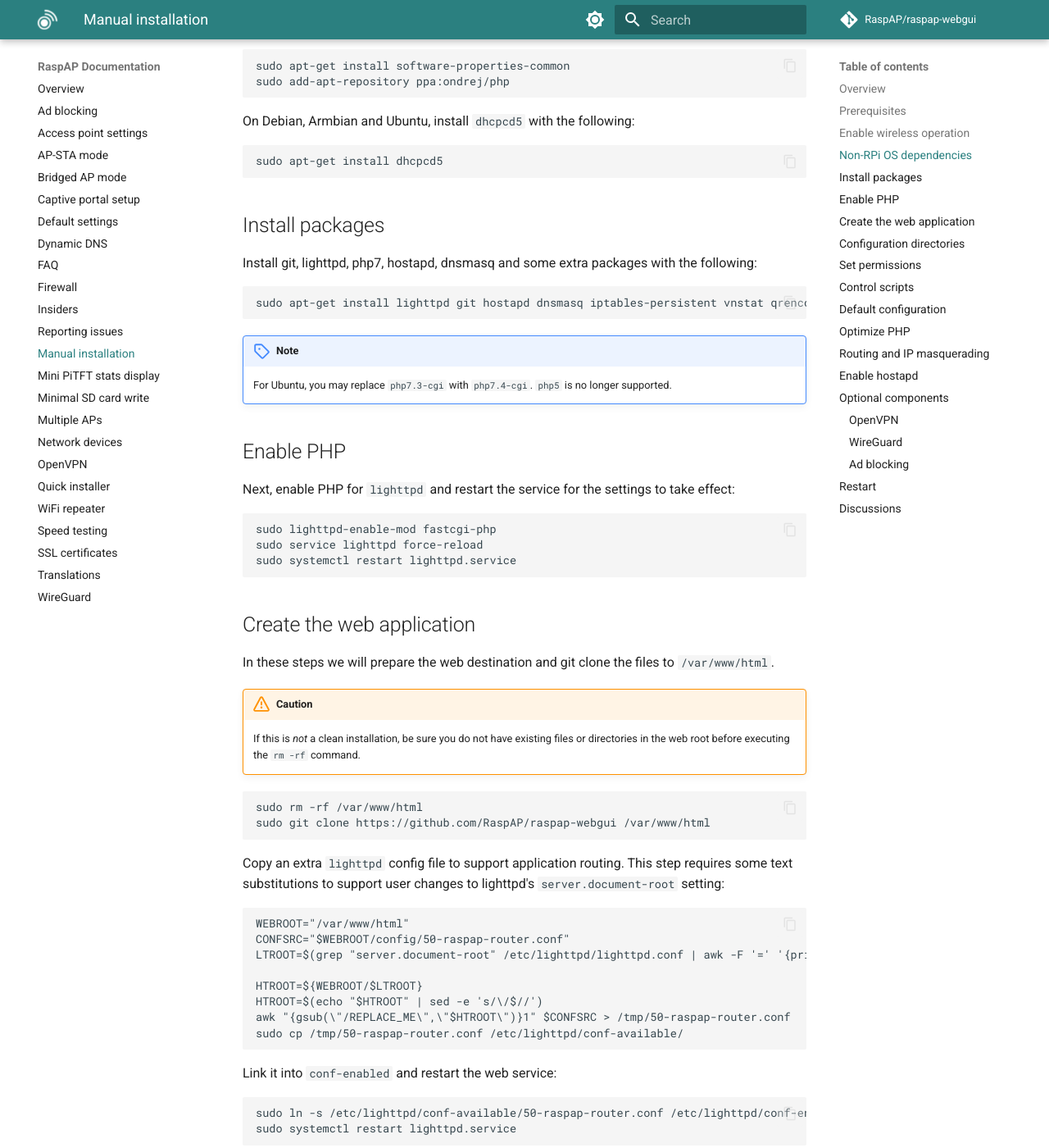
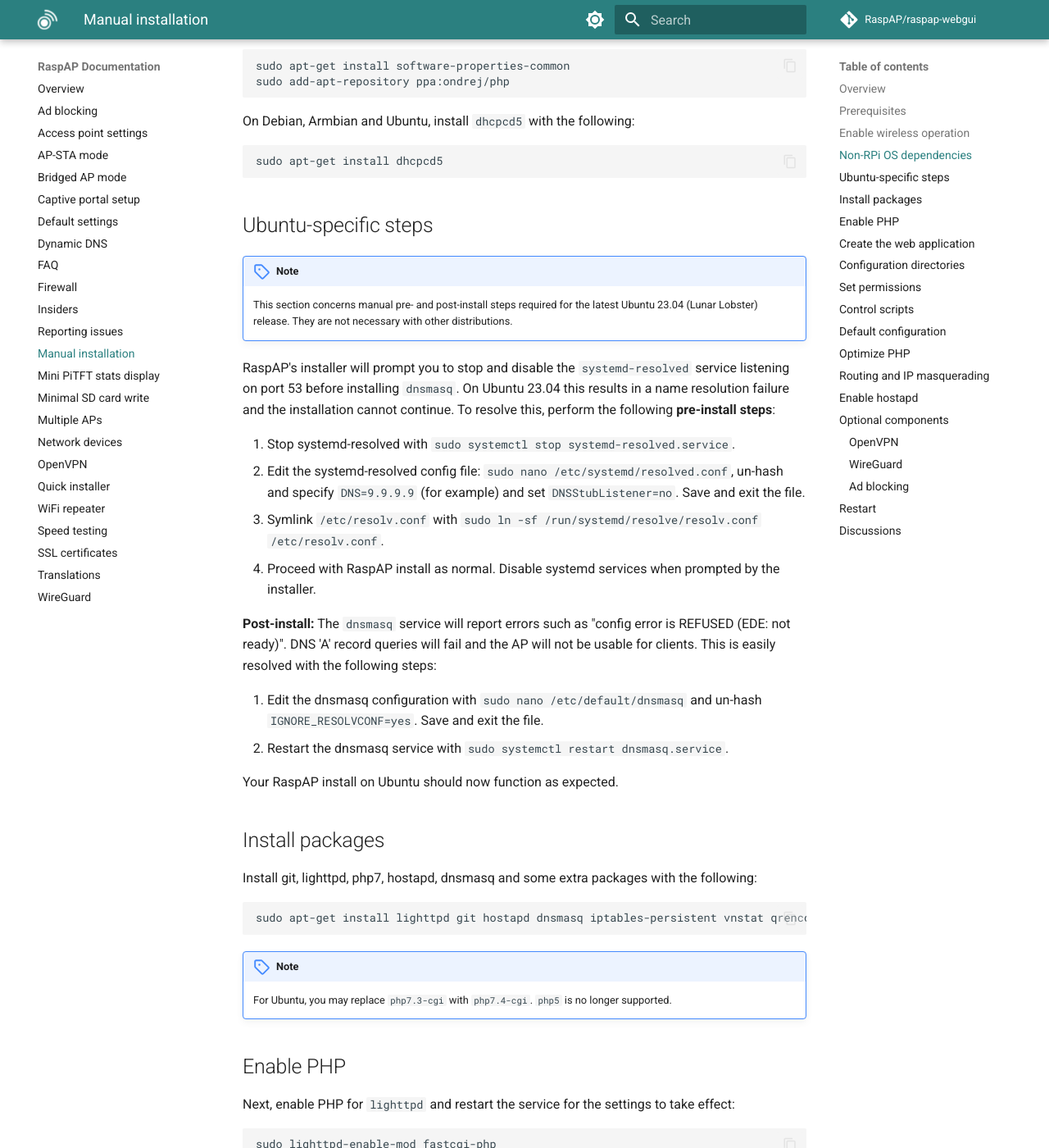
Before and after one commit to RaspAP/raspap-docs, an MkDocs documentation site: the page built from docs/manual.md, in a window 1280 px wide and 1400 px high, scrolled down 1165 px. Shown: the whole window at 82% size. Built offline with MkDocs 1.6.1 and Material for MkDocs 9.7.7, drawn with Linux system fonts in a browser that asks for light colours; comment, search, counter and statistics services are not loaded.

Commit message:
Added Ubuntu-specific steps

````diff
--- a/docs/manual.md
+++ b/docs/manual.md
@@ -45,6 +45,24 @@
 ```
 sudo apt-get install dhcpcd5
 ```
+
+## Ubuntu-specific steps
+!!! note "Note"
+    This section concerns manual pre- and post-install steps required for the latest Ubuntu 23.04 (Lunar Lobster) release. They are not necessary with other distributions.
+
+RaspAP's installer will prompt you to stop and disable the `systemd-resolved` service listening on port 53 before installing `dnsmasq`. On Ubuntu 23.04 this results in a name resolution failure and the installation cannot continue. To resolve this, perform the following **pre-install steps**:
+
+1. Stop systemd-resolved with `sudo systemctl stop systemd-resolved.service`.
+1. Edit the systemd-resolved config file: `sudo nano /etc/systemd/resolved.conf`, un-hash and specify `DNS=9.9.9.9` (for example) and set `DNSStubListener=no`. Save and exit the file.
+1. Symlink `/etc/resolv.conf` with `sudo ln -sf /run/systemd/resolve/resolv.conf /etc/resolv.conf`.
+1. Proceed with RaspAP install as normal. Disable systemd services when prompted by the installer.
+
+**Post-install:** The `dnsmasq` service will report errors such as "config error is REFUSED (EDE: not ready)". DNS 'A' record queries will fail and the AP will not be usable for clients. This is easily resolved with the following steps:
+
+1. Edit the dnsmasq configuration with `sudo nano /etc/default/dnsmasq` and un-hash `IGNORE_RESOLVCONF=yes`. Save and exit the file.
+1. Restart the dnsmasq service with `sudo systemctl restart dnsmasq.service`.
+
+Your RaspAP install on Ubuntu should now function as expected.
 
 ## Install packages
 Install git, lighttpd, php7, hostapd, dnsmasq and some extra packages with the following:
````
